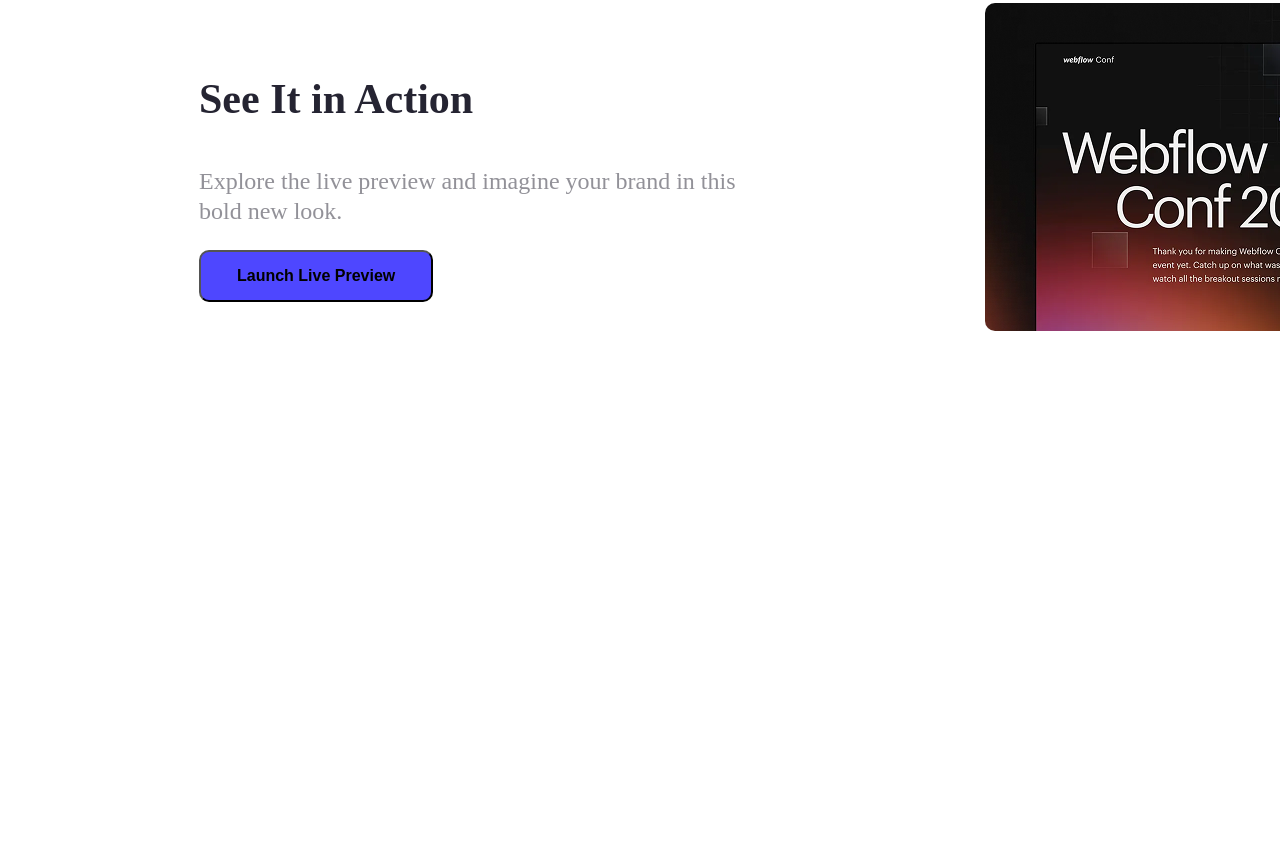
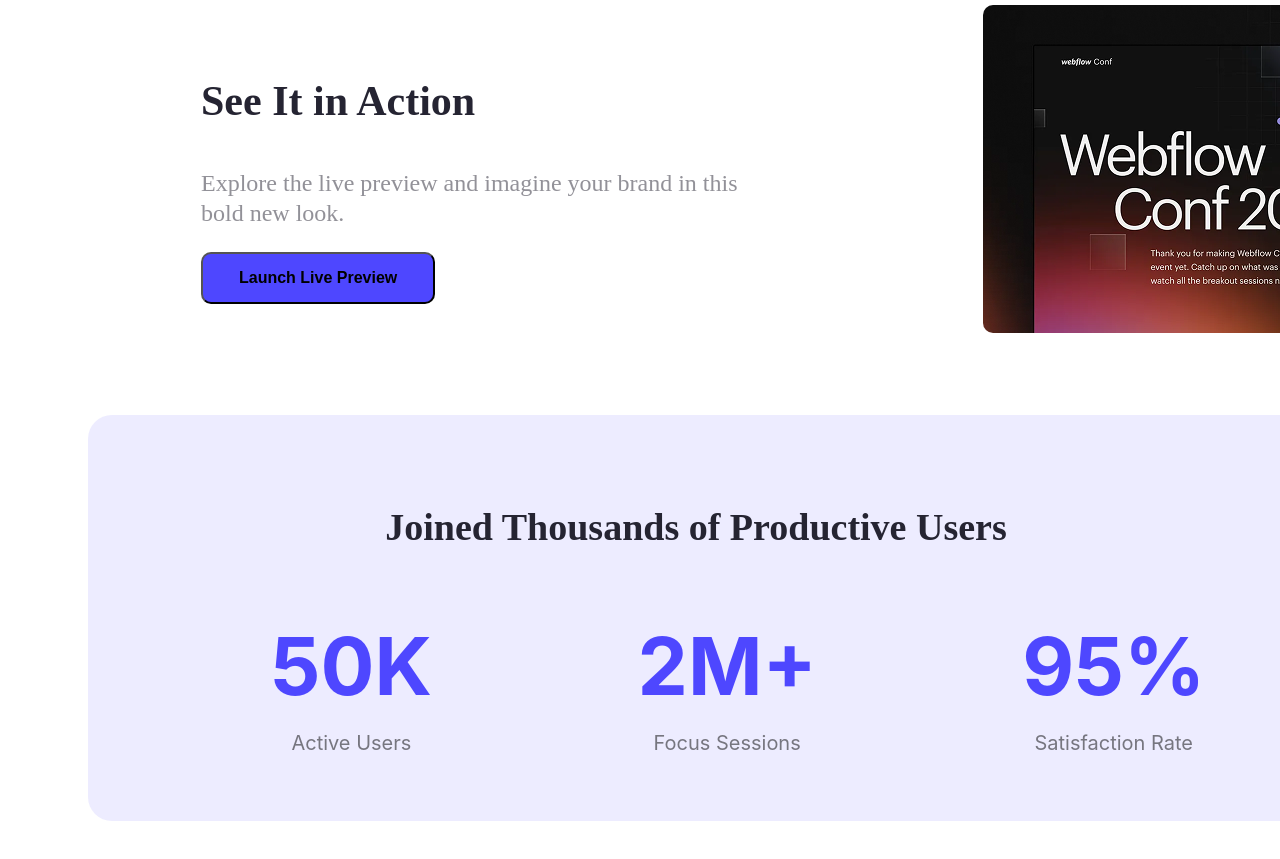
Before and after one commit to nayeem2k6/assignment-first, a plain HTML site: page index.html in a window 1280 px wide. Shown: the part 869-1728 px from the top of the page. Drawn offline with Linux system fonts and the light colour scheme.

Commit message:
section -2 add

```diff
--- a/index.html
+++ b/index.html
@@ -12,8 +12,15 @@
             <h2 class="nav-title">LOGO</h2>
             <button class="nav-button">Sign Up</button>
         </nav>
-        <div><h1 class="div-style">Cool Dark UI Template for Webflow Agencies!</h1>
-            <button class="div-button">Stay Focused</button></div>
+        <div>
+            <h1 class="div-style">Cool Dark UI Template for Webflow Agencies!</h1>
+
+            <div class="stye-btn"><button class="div-button">Stay Focused</button> </div>
+
+        </div>
+
+
+
 
 
     </header>
@@ -28,13 +35,35 @@
                 </div>
                 <img class="section-image" src="style/Assets/wc-mini.png" alt="">
             </div>
-        </section>
-        <section>
+            </section>
+            <!-- section-2 -->
 
-        </section>
+            <section class="center-1">
+                   <div class="section-2">
+                    <div class="section-elemant">
+                        <h3 class="elemant-title">Joined Thousands of Productive Users</h3>
+                    </div>
+                    <div class="about-items">
+                        <div class="about-item">
+                            <h1 class="about-title">50K</h1>
+                            <p class="item-decription">Active Users</p>
+                        </div>
+                        <div class="about-item">
+                            <h1 class="about-title">2M+</h1>
+                            <p class="item-decription">Focus Sessions</p>
+                        </div>
+                        <div class="about-item">
+                            <h1 class="about-title">95%</h1>
+                            <p class="item-decription">Satisfaction Rate</p>
+                        </div>
+                    </div>
+
+                   </div>
+            </section>
 
     </main>
     <footer>
+
 
     </footer>
 
--- a/style/index.css
+++ b/style/index.css
@@ -55,8 +55,9 @@ nav{
 .div-button{
     width: auto 174px ;
     height:48px ;
-    justify-content: center;
+    justify-content:center;
     align-items: center;
+    text-align: center;
     gap: 10px;
     padding: 12px 36px 12px 36px;
     border-radius: 10px;
@@ -64,6 +65,11 @@ nav{
     margin: 0px auto;
 
 }
+.stye-btn{
+    padding:20px 610px;
+}
+
+
 header{
     background-image: url(../style/Assets/Hero-bg.png);
     width: 1440px;
@@ -108,11 +114,12 @@ padding: 12px 36px 12px 36px;
     margin: 50px;
     justify-content: space-between;
     align-items: center;
+    position: absolute;
     padding: 0px;
-    position: absolute;
     gap: 220px;
     left: 141px;
     top: 814px;
+    border: 2px solid white;
 
 }
 .section-top{
@@ -136,3 +143,65 @@ flex-grow: 0;
 margin: 0px 10px;
 border-radius: 10px;
 }
+.section-2{
+width: 1140px;
+height: 306px;
+left: 141px;
+top: 1258px;
+margin-top: 200px;
+border-radius: 24px;
+background-color: #4E47FF1A;
+flex-direction: column;
+justify-content: center;
+align-items: center;
+padding: 50px 80px 50px 80px;
+}
+.elemant-title{
+width: 856px;
+height: 45px;
+display: flex;
+flex-direction: column;
+justify-content: center;
+align-items: center;
+gap: 40px;
+padding: 0px auto;
+font-size: 38px;
+font-weight: 700;
+line-height: 45px;
+letter-spacing: 0%;
+text-align: center;
+color: #252432;
+margin: 40px 100px;
+}
+.center-1{
+    margin: 0px auto;
+    justify-content: center;
+    align-items: center;
+    text-align: center;
+    padding: 50px 80px;
+}
+.about-items{
+    display: flex;
+    text-align: center;
+    justify-content: space-around;
+
+}
+.about-title{
+color: rgb(78, 71, 255);
+font-family: Inter;
+font-size: 80px;
+font-weight: 700;
+line-height: 0px;
+letter-spacing: 0%;
+text-align: left;
+padding: 10px;
+}
+.item-decription{
+    color: rgba(0, 0, 0, 0.5);
+font-family: Inter;
+font-size: 20px;
+font-weight: 400;
+line-height: 0px;
+letter-spacing: 0%;
+text-align: center;
+}
```
